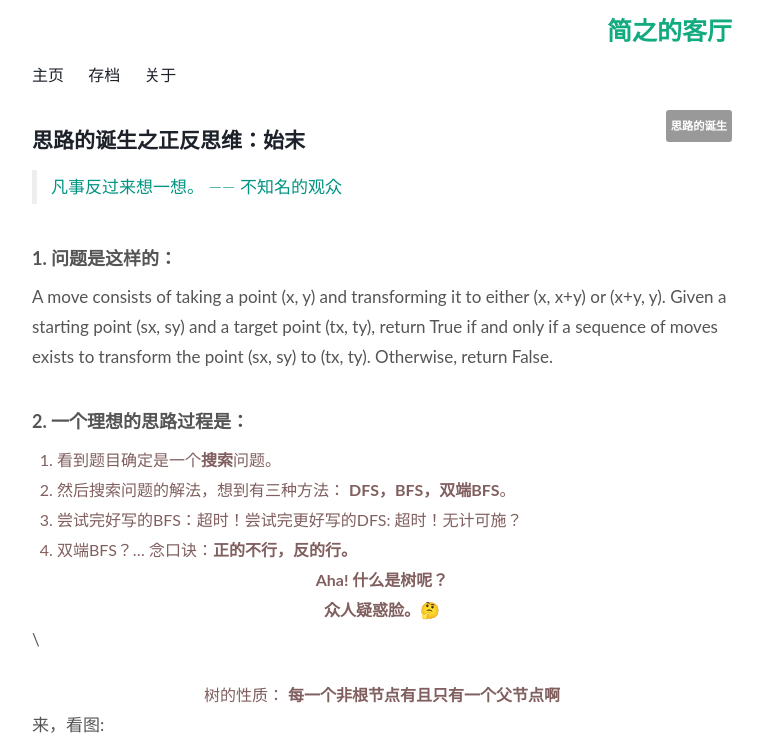
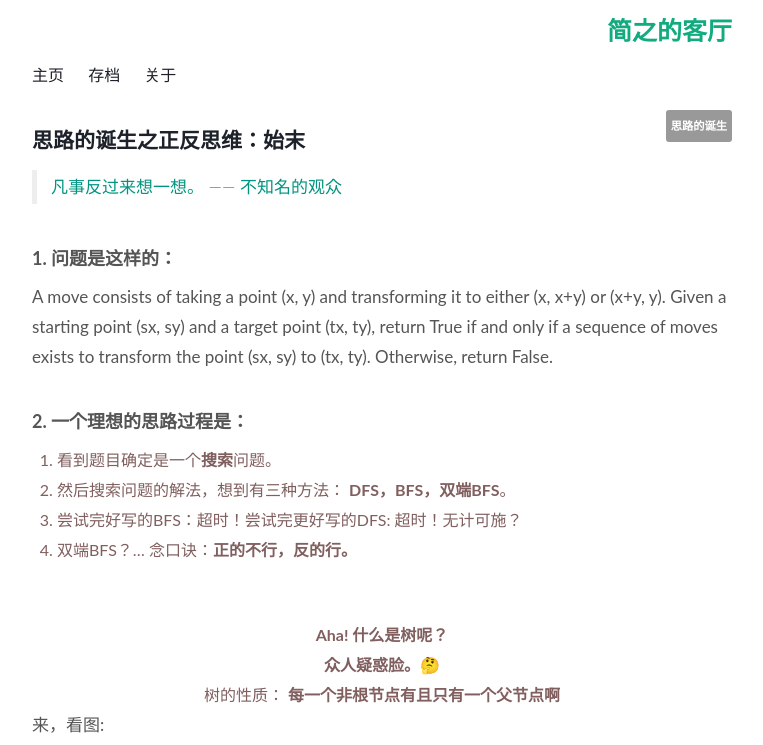
Before and after one commit to WillWang-X/willwang-x.github.io, a Jekyll site: the page built from _posts/2018-02-10-backwards-thinking.md, in a window 1280 px wide, cut to the strip 0-745 px from the top of the page. Shown: the whole strip, without its empty margins (258-1021 px from the left). Built offline with Jekyll 4.4.1, drawn with Linux system fonts in a browser that asks for light colours.

Commit message:
backwards thinking

```diff
--- a/_posts/2018-02-10-backwards-thinking.md
+++ b/_posts/2018-02-10-backwards-thinking.md
@@ -7,6 +7,9 @@ status: publish
 type: post
 published: true
 ---
+
+
+
 
 > 凡事反过来想一想。 —— 不知名的观众
 
@@ -26,9 +29,11 @@ Otherwise, return False.
 4. 双端BFS？... 念口诀：**正的不行，反的行。**
 
 
+<br>
+
 <center> <b> Aha! 什么是树呢？ </b> </center>
 
-<center> <b>众人疑惑脸。🤔 </b>	</center>\
+<center> <b>众人疑惑脸。🤔 </b>	</center>
 
 <center> 树的性质：<b> 每一个非根节点有且只有一个父节点啊</b>  </center>
 
```
